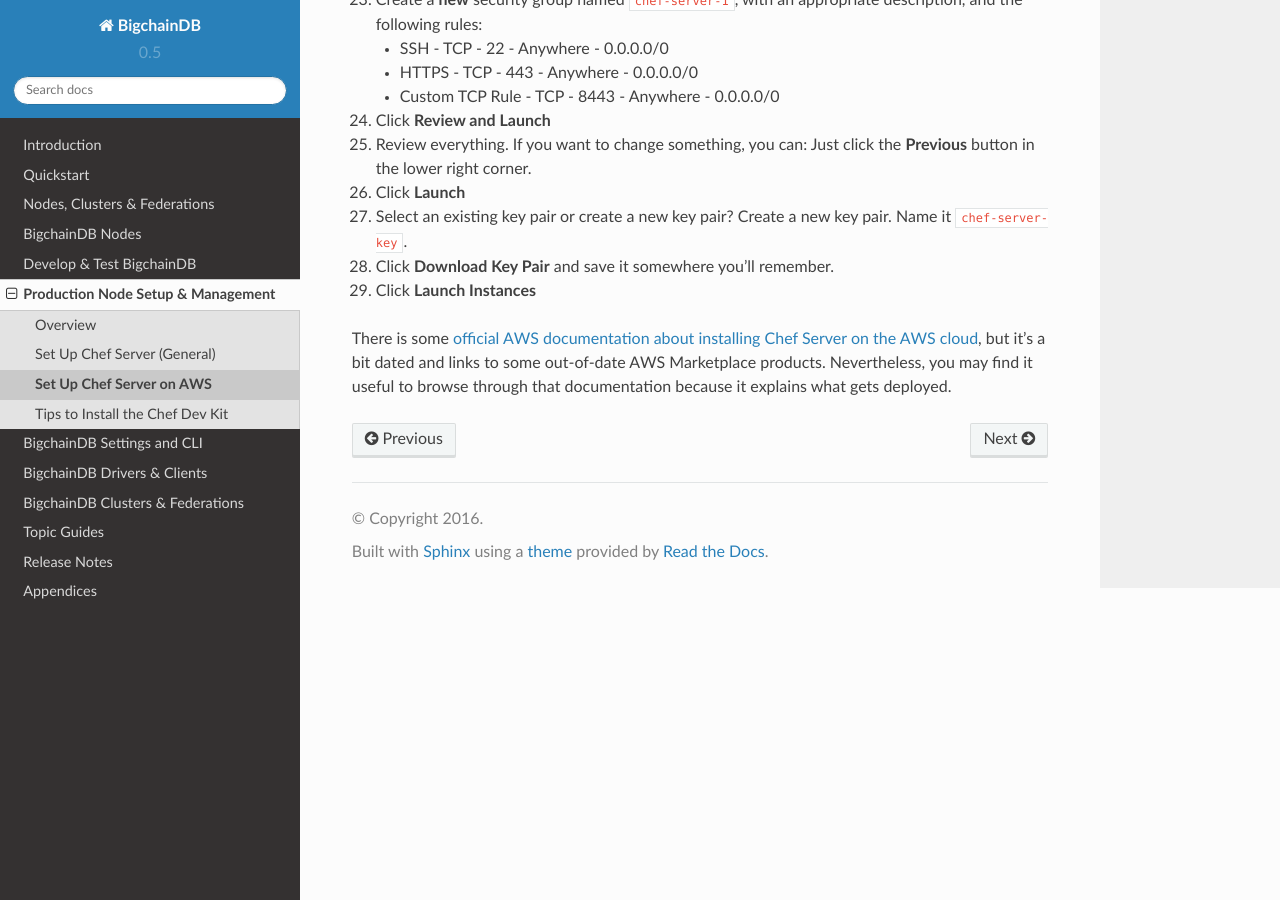
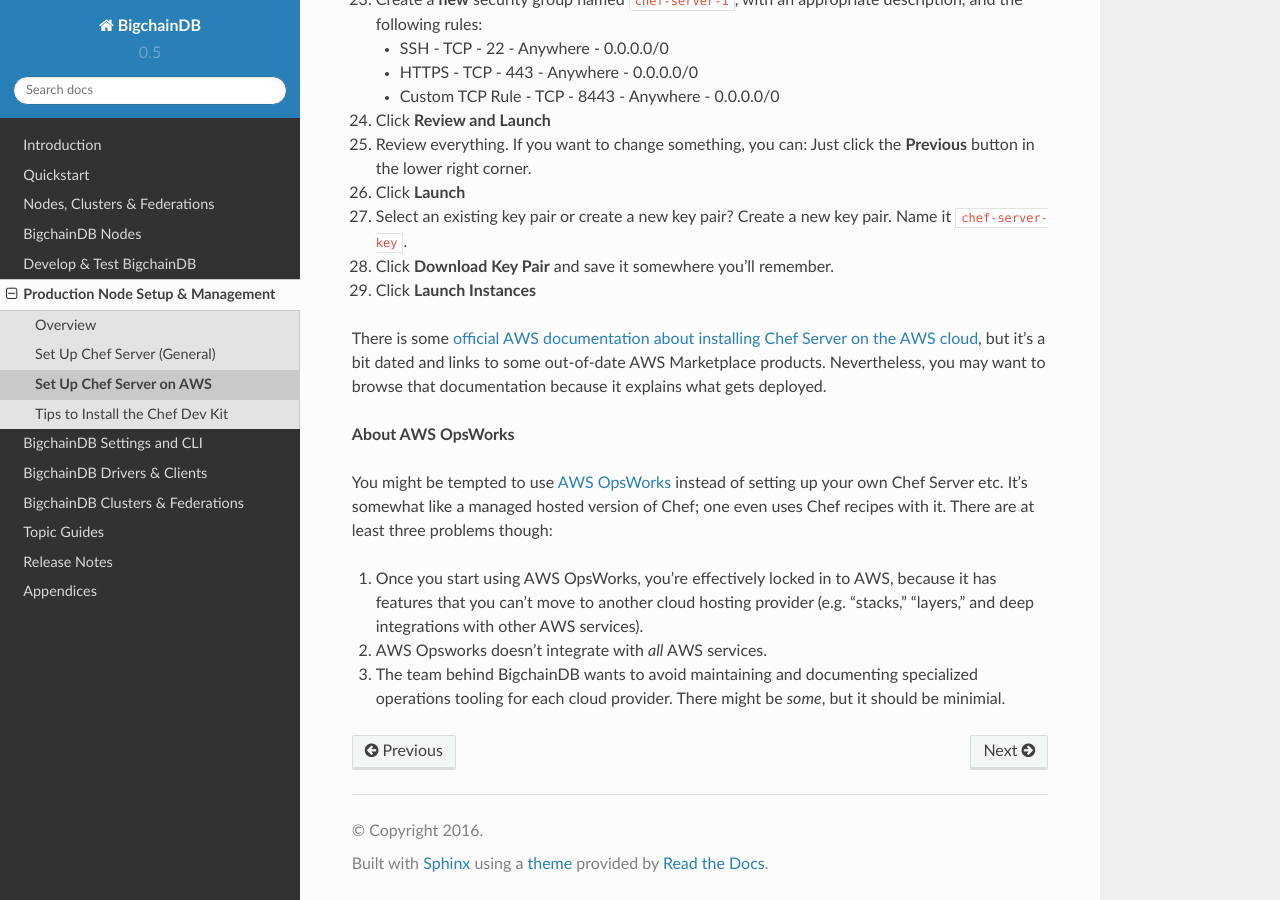
Before and after one commit to thematerials-network/bigchaindb-node, a Sphinx documentation site: the page built from bigchaindb/docs/source/prod-node-setup-mgmt/setup-chef-server-aws.md, in a window 1280 px wide and 900 px high, scrolled down 2041 px. Built offline with Sphinx 7.4.7 and the Read the Docs theme 2.0.0, drawn with Linux system fonts in a browser that asks for light colours.

Commit message:
docs: added note about AWS OpsWorks

```diff
--- a/bigchaindb/docs/source/prod-node-setup-mgmt/setup-chef-server-aws.md
+++ b/bigchaindb/docs/source/prod-node-setup-mgmt/setup-chef-server-aws.md
@@ -82,4 +82,12 @@ If you decide to subscribe for the official Chef Server AMI, then here are some
 
 
 
-There is some [official AWS documentation about installing Chef Server on the AWS cloud](https://docs.aws.amazon.com/quickstart/latest/chef-server/welcome.html), but it's a bit dated and links to some out-of-date AWS Marketplace products. Nevertheless, you may find it useful to browse through that documentation because it explains what gets deployed.
+There is some [official AWS documentation about installing Chef Server on the AWS cloud](https://docs.aws.amazon.com/quickstart/latest/chef-server/welcome.html), but it's a bit dated and links to some out-of-date AWS Marketplace products. Nevertheless, you may want to browse that documentation because it explains what gets deployed.
+
+**About AWS OpsWorks**
+
+You might be tempted to use [AWS OpsWorks](https://aws.amazon.com/opsworks/) instead of setting up your own Chef Server etc. It's somewhat like a managed hosted version of Chef; one even uses Chef recipes with it. There are at least three problems though:
+
+1. Once you start using AWS OpsWorks, you're effectively locked in to AWS, because it has features that you can't move to another cloud hosting provider (e.g. "stacks," "layers," and deep integrations with other AWS services).
+2. AWS Opsworks doesn't integrate with _all_ AWS services.
+3. The team behind BigchainDB wants to avoid maintaining and documenting specialized operations tooling for each cloud provider. There might be _some_, but it should be minimial.
```
